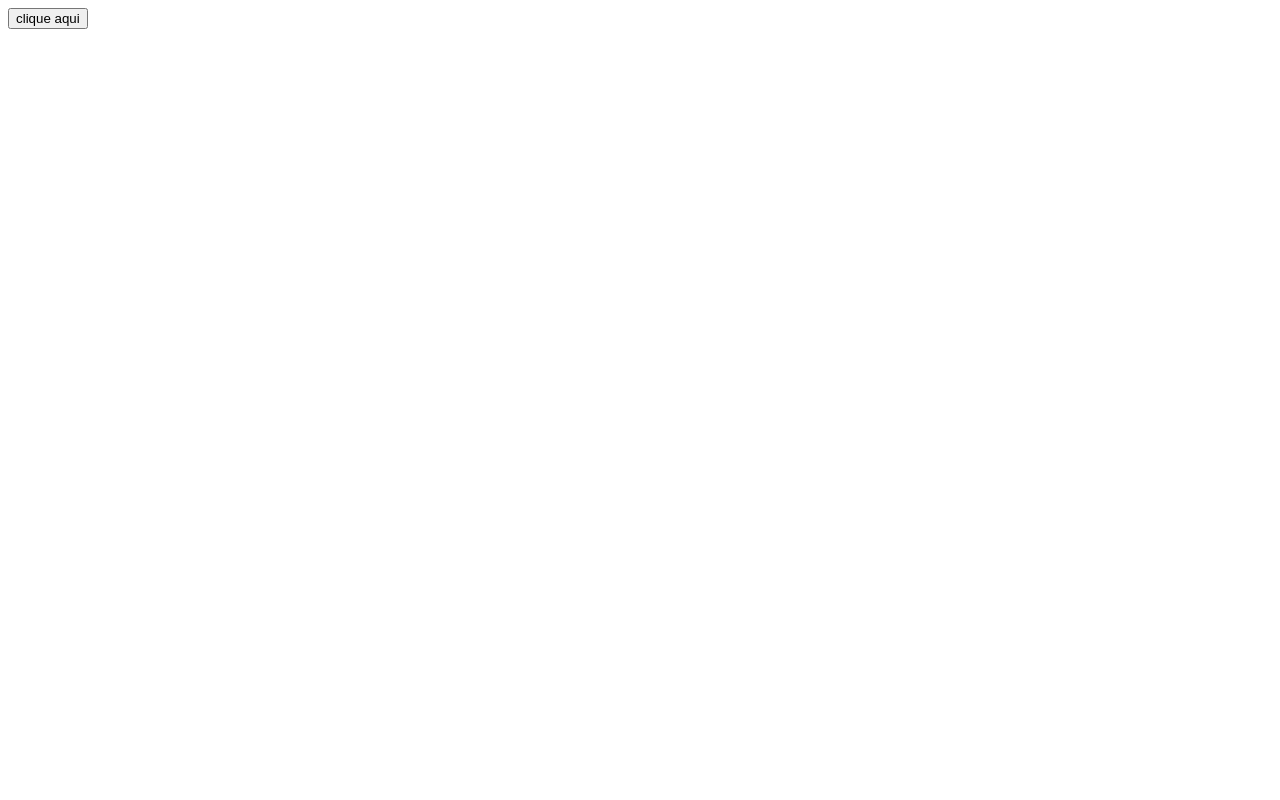
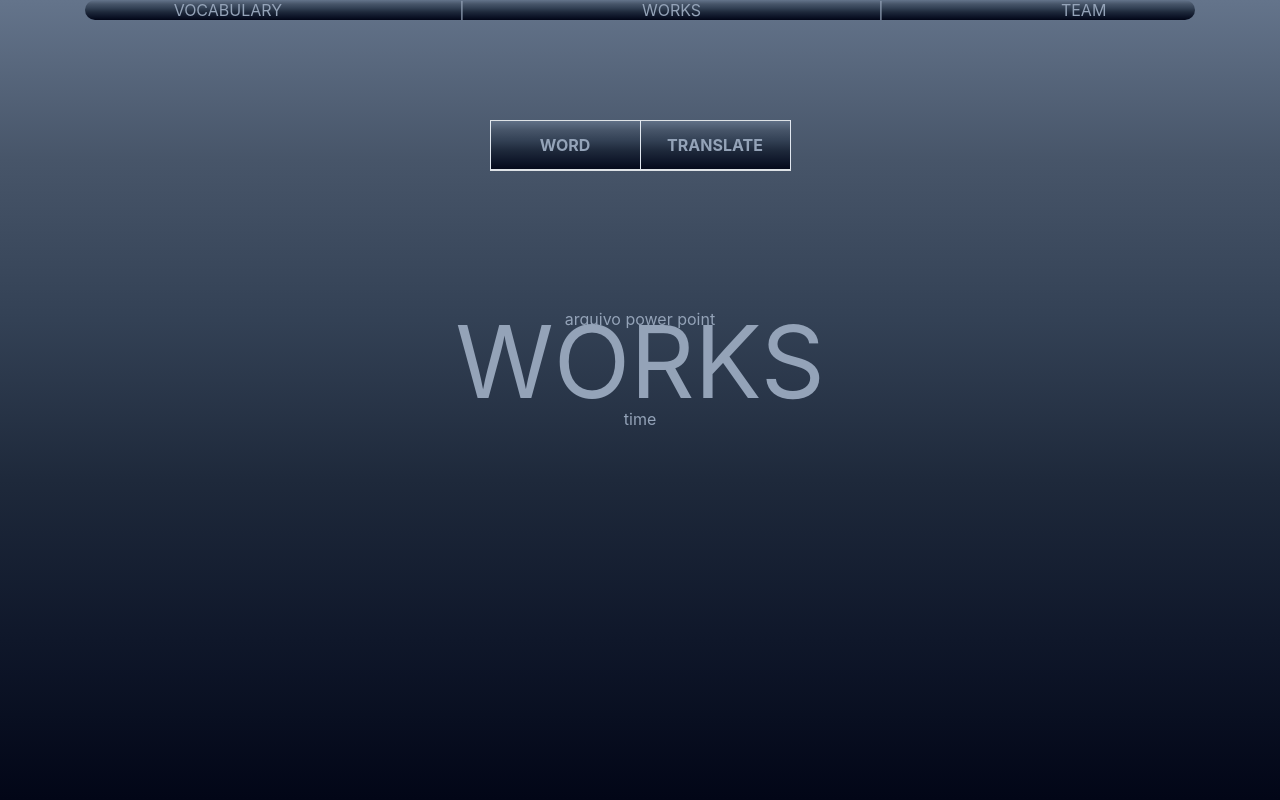
Before and after one commit to braynerdev/projeto-english, a Django app: page /cadastro/ in a window 1280 px wide. Before the commit the page is almost empty. Run offline with Django 5.2, Linux system fonts and the light colour scheme; tables that the repository leaves empty hold one stand-in row (values such as "Sample post"); lists and menus that the app fills with data are empty; some libraries are stand-ins or nearby versions.

Commit message:
esqueleto finalizado

```diff
--- /dev/null
+++ b/core/static/css/styles.css
@@ -0,0 +1,93 @@
+*{
+    margin: 0;
+    padding: 0;
+}
+a{
+    color: #94a3b8;
+    text-decoration: none;
+}
+a:hover{
+    color: #94a3b8;
+    text-decoration: none;
+}
+html, body{
+    display: flex;
+    height: 100%;
+    width: 100%;
+    justify-content: center;
+    background-image: linear-gradient(to bottom,#64748b,#475569,#334155,#1e293b ,#0f172a ,#020617);
+    color: #94a3b8;
+}
+.container{
+    display: flex;
+    height: 20px;
+    width: 100%;
+    justify-content: center;
+    flex-wrap: wrap;
+    gap: 100px;
+}
+.header{
+    display: flex;
+    height: 100%;
+    width:100%;
+    border-radius: 10px;
+    justify-content: space-around;
+    background-image: linear-gradient(to bottom,#64748b,#475569,#334155,#1e293b ,#0f172a ,#020617);
+    align-items: center;
+}
+.table{
+    display: flex;
+    text-align: center;
+    justify-content: space-between;
+    height: max-content;
+    background-image: linear-gradient(to bottom,#64748b,#475569,#334155,#1e293b ,#0f172a ,#020617);
+    color: #94a3b8;
+    width: max-content;
+}
+th, td {
+    border: 1px ,solid ,#e2e8f0;
+    height: max-content;
+    min-width: 150px;
+}
+.works{
+    display: flex;
+    height: 100%;
+    width: 100%;
+    justify-content: center;
+    flex-wrap: wrap;
+}
+.title{
+    display: flex;
+    height: 100%;
+    width: 100%;
+    font-size: 100px;
+    justify-content: center;
+}
+.team{
+    display: flex;
+    justify-content: center;
+    height: 100%;
+    width: 100%;
+}
+.voca{
+    display: flex;
+    height: 100%;
+    width: 100%;
+    justify-content: space-around;
+    flex-wrap: nowrap;
+    align-items: center;
+}
+.palavra{
+    display: flex;
+    justify-content: space-between;
+    width: max-content;
+    height: 100%;
+    align-items: center;
+}
+.trad{
+    display: flex;
+    justify-content: space-between;
+    width: max-content;
+    height: 100%;
+    align-items: center;
+}
--- a/core/templates/index.html
+++ b/core/templates/index.html
@@ -1,11 +1,52 @@
+{% load bootstrap4 %}
+{% load static %}
 <!DOCTYPE html>
 <html lang="pt-br">
 <head>
     <meta charset="UTF-8">
     <meta name="viewport" content="width=device-width, initial-scale=1.0">
     <title>index</title>
+    {% bootstrap_css %}
+    <link rel="stylesheet" href="{% static 'css/styles.css' %}">
 </head>
 <body>
-    <a href="/cadastro"><button>clique aqui</button></a>
+    <div class="container">
+        <div class="header">
+            <a href="#">VOCABULARY</a>
+            |
+            <a href="#">WORKS</a>
+            |
+            <a href="#">TEAM</a>
+        </div>
+        <div class="table">
+            <table>
+                <thead>
+                    <tr>
+                        <th scope="col">WORD</th>
+                        <th scope="col">TRANSLATE</th>
+                    </tr>
+                </thead>
+                <tbody>
+                    {% for c in palavras %}
+                        <tr>
+                            <td scope="row">{{ c.palavra }}</td>
+                            <td scope="row">{{ c.traducao }}</td>
+                        </tr>
+                    {% endfor %}
+                </tbody>
+            </table>
+        </div>
+
+        <div class="works">
+            <div class="title">WORKS</div>
+            arquivo power point
+        </div>
+
+        <div class="team">
+            time
+        </div>
+    </div>
+    {% bootstrap_javascript jquery='full' %}
 </body>
+
 </html>
--- a/core/views.py
+++ b/core/views.py
@@ -1,6 +1,7 @@
 from django.shortcuts import render
 from django.views.generic import TemplateView, FormView
 from .forms import  CadastroModelForm
+from .models import Palavras
 from django.contrib import messages
 from django.urls import reverse_lazy
 
@@ -8,6 +9,7 @@ class IndexView(TemplateView):
     template_name = 'index.html'
     def get_context_data(self, **kwargs):
         context = super(IndexView, self).get_context_data(**kwargs)
+        context['palavras'] = Palavras.objects.all()
         return context
 
 class CadastroView(FormView):
```
Also changed, not shown: core/static/css/cadastro.css (added, +25 -0 lines), core/templates/cadastro.html (+12 -9 lines), 1 other file.
